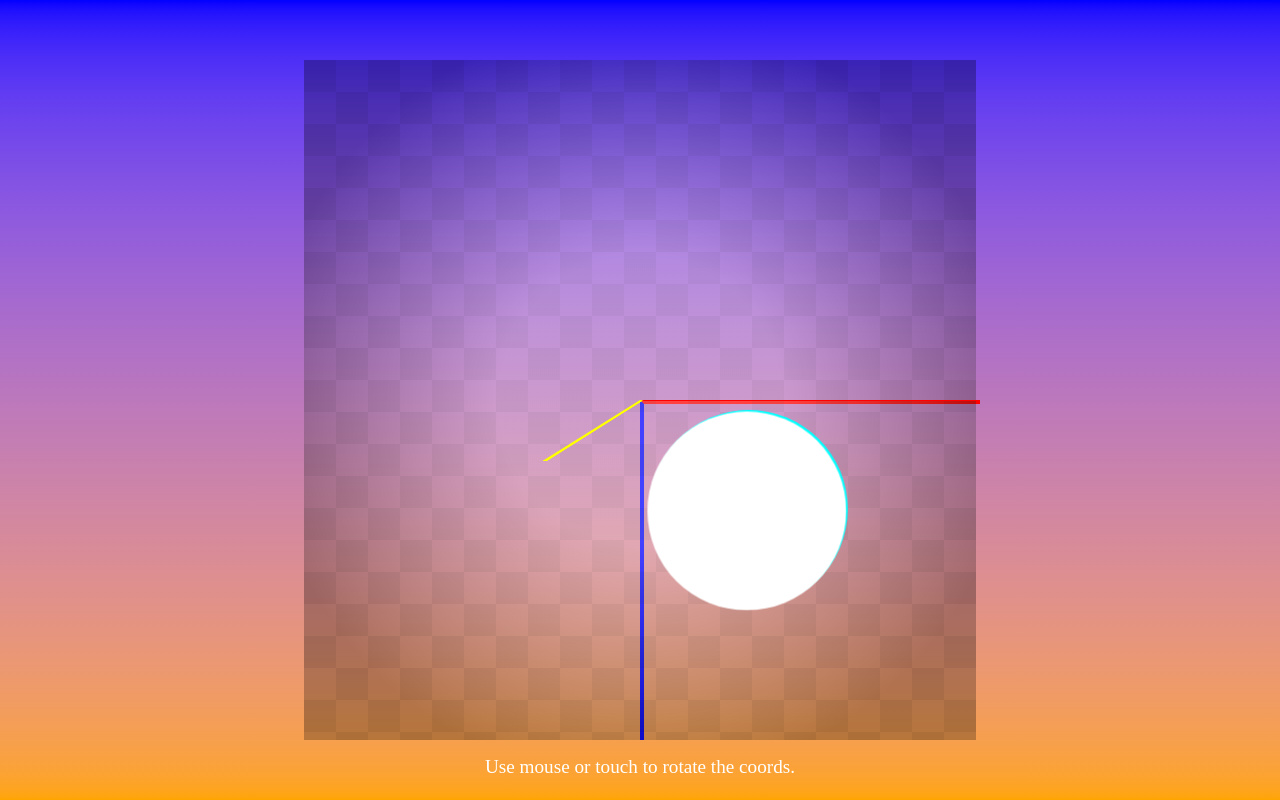
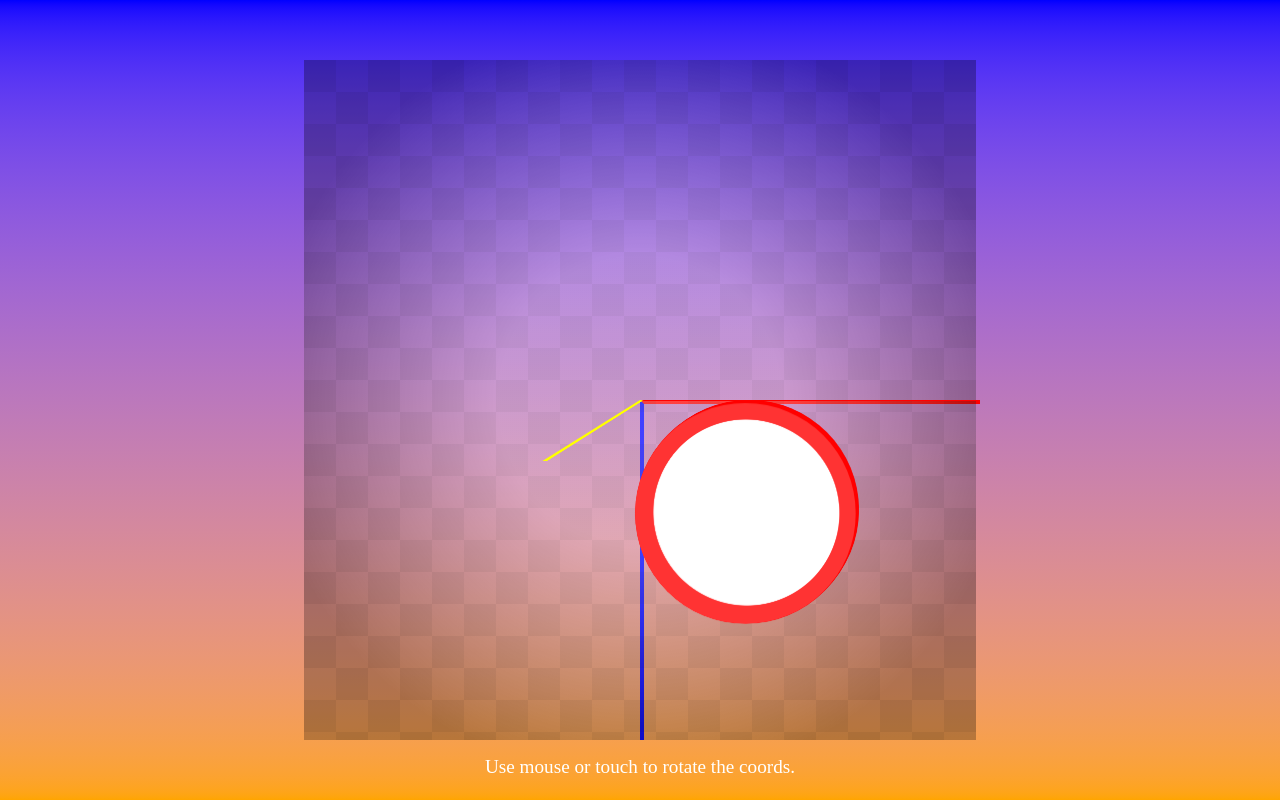
Before and after one commit to xeno-suter/webcl-clock-3d, a plain HTML site: page index.html in a window 1280 px wide. Drawn offline with Linux system fonts and the light colour scheme.

Commit message:
feat: simple clock case

```diff
--- a/index.html
+++ b/index.html
@@ -69,9 +69,34 @@
             </div>
 
             <div class="clock">
+                <div class="clock-edge"></div>
+                <div class="clock-cylinder">
+                    <div class="ring-slice" style="transform: translateZ(1px);"></div>
+                    <div class="ring-slice" style="transform: translateZ(2px);"></div>
+                    <div class="ring-slice" style="transform: translateZ(3px);"></div>
+                    <div class="ring-slice" style="transform: translateZ(4px);"></div>
+                    <div class="ring-slice" style="transform: translateZ(5px);"></div>
+                    <div class="ring-slice" style="transform: translateZ(6px);"></div>
+                    <div class="ring-slice" style="transform: translateZ(7px);"></div>
+                    <div class="ring-slice" style="transform: translateZ(8px);"></div>
+                    <div class="ring-slice" style="transform: translateZ(9px);"></div>
+                    <div class="ring-slice" style="transform: translateZ(10px);"></div>
+                    <div class="ring-slice" style="transform: translateZ(11px);"></div>
+                    <div class="ring-slice" style="transform: translateZ(12px);"></div>
+                    <div class="ring-slice" style="transform: translateZ(13px);"></div>
+                    <div class="ring-slice" style="transform: translateZ(14px);"></div>
+                    <div class="ring-slice" style="transform: translateZ(15px);"></div>
+                    <div class="ring-slice" style="transform: translateZ(16px);"></div>
+                    <div class="ring-slice" style="transform:
+                    translateZ(17px);"></div>
+                    <div class="ring-slice" style="transform: translateZ(18px);"></div>
+                    <div class="ring-slice" style="transform: translateZ(19px);"></div>
+                    <div class="ring-slice" style="transform: translateZ(20px);"></div>
+                </div>
 
                 <div class="clock-leaf-back"></div>
                 <div class="clock-leaf-front"></div>
+                <div class="clock-leaf-glas"></div>
             </div>
         </div>
     </main>
--- a/sbb-clock.css
+++ b/sbb-clock.css
@@ -26,7 +26,36 @@
 .clock-leaf-front {
     transform: translateZ(10px) translateX(5%) translateY(5%);
 }
+.clock-leaf-glas {
+    background-color: #FFF;
+    opacity: 0.2;
+    width: 105%;
+    height: 105%;
+    transform: translateZ(20px);
+    border-radius: 50%;
+}
 
 .clock-leaf-back {
     transform: rotateY(180deg) translateZ(0) translateX(-5%) translateY(5%);
 }
+
+.clock-cylinder {
+    grid-area: 1/1;
+    position: relative;
+    width: 105%;
+    height: 105%;
+    border-radius: 50%;
+    transform-style: preserve-3d;
+}
+
+.ring-slice {
+    position: absolute;
+    width: 100%;
+    height: 100%;
+    background-color: red;
+    border-radius: 50%;
+    top: 0;
+    left: 0;
+    -webkit-mask: radial-gradient(circle, transparent 60%, black 61%);
+    mask: radial-gradient(circle, transparent 60%, black 61%);
+}
```
